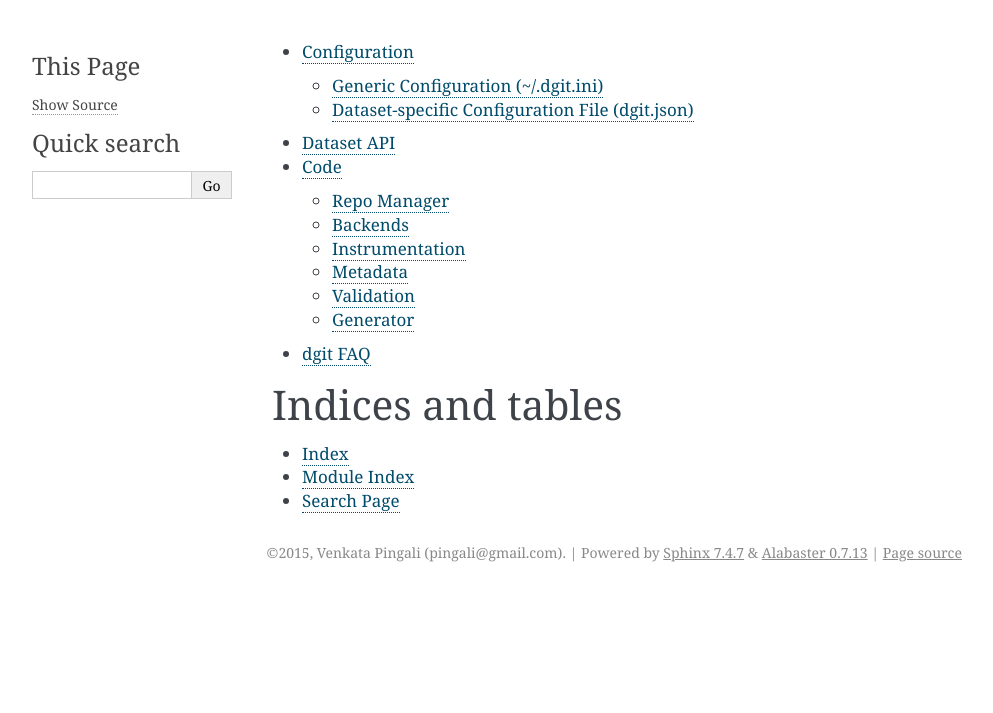
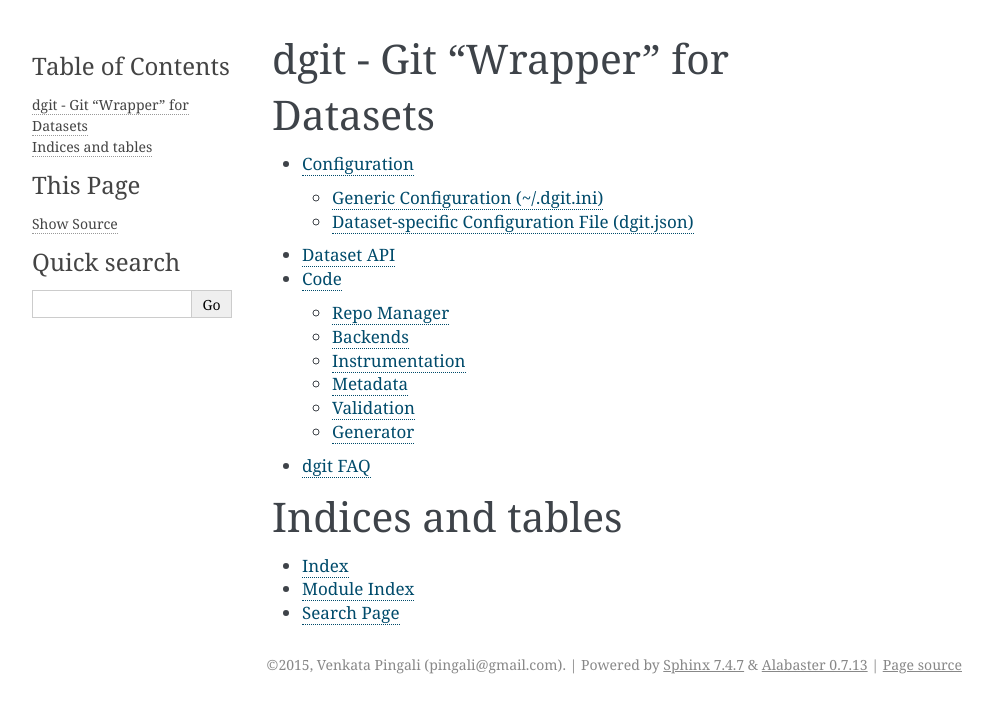
Before and after one commit to pingali/dgit, a Sphinx documentation site: the page built from docs/index.rst, in a window 1280 px wide. Shown: the top 713 px of the page, without its empty margins (148-1141 px from the left). Built offline with Sphinx 7.4.7, drawn with Linux system fonts in a browser that asks for light colours; pages that are not in the unit, such as notebooks, are missing from menus.

Commit message:
Minor cleanup

```diff
--- a/docs/index.rst
+++ b/docs/index.rst
@@ -4,6 +4,8 @@
    contain the root `toctree` directive.
 
 
+dgit - Git "Wrapper" for Datasets
+=================================
 
 .. toctree::
    :maxdepth: 2
```
